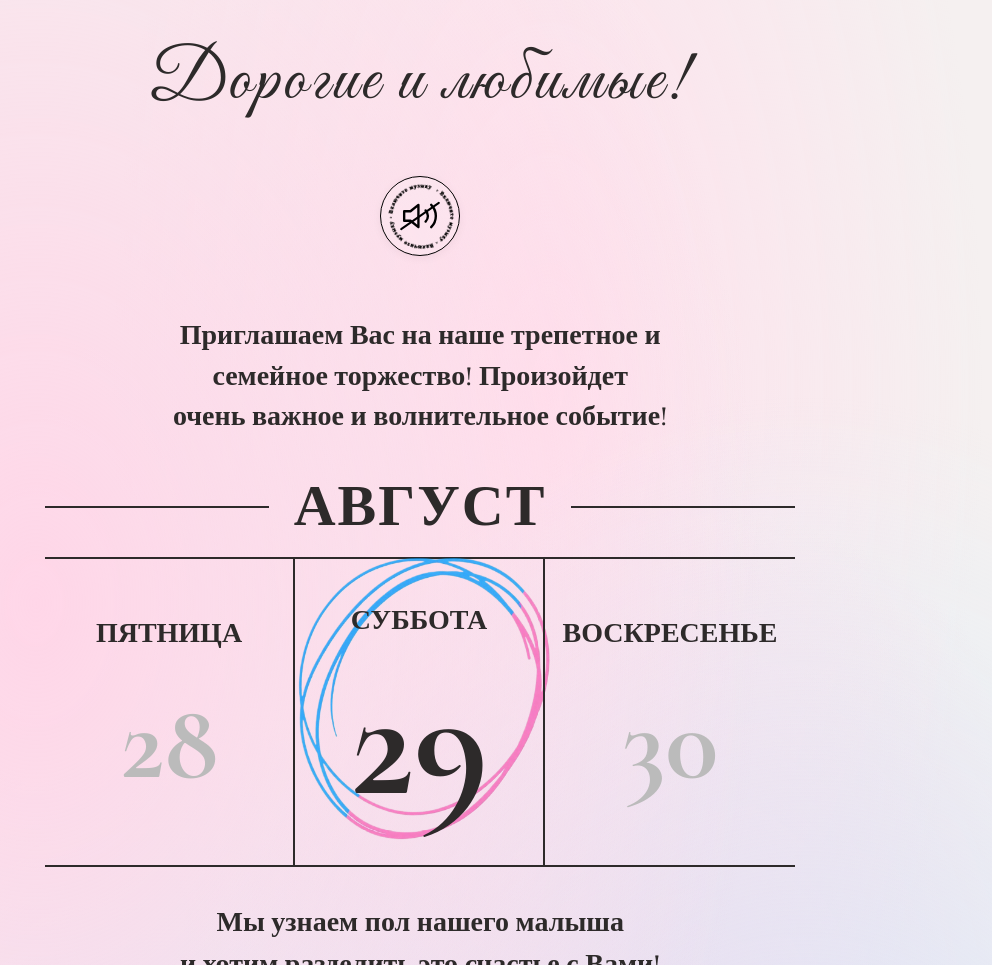
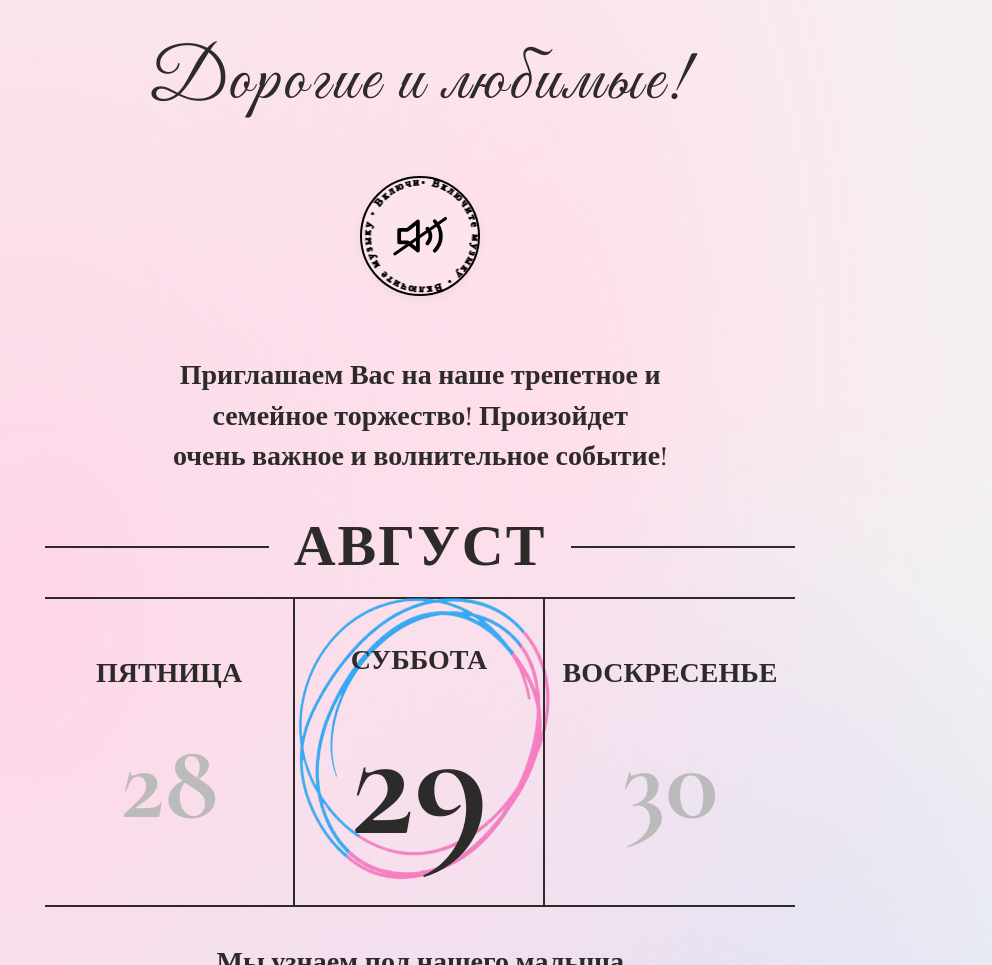
Before and after one commit to gender-party/29.08.2026, a plain HTML site: page index.html in a window 1280 px wide. Shown: the part 852-1817 px from the top of the page, without its empty margins (220-1212 px from the left). Drawn offline with nearby package versions, Linux system fonts and the light colour scheme; no server answers; a web font is replaced by a local one.

Commit message:
Update index.html

```diff
--- a/index.html
+++ b/index.html
@@ -117,7 +117,7 @@ body{font-family:Arial;overflow-x:hidden}
   padding-top: clamp(20px, 4vw, 40px);
 }
 
-/* ===== КНОПКА МУЗЫКИ ПО ЦЕНТРУ ===== */
+/* ===== КНОПКА МУЗЫКИ ПО ЦЕНТРУ - УВЕЛИЧЕННАЯ ===== */
 .music-center {
   display: flex;
   justify-content: center;
@@ -127,10 +127,10 @@ body{font-family:Arial;overflow-x:hidden}
 }
 .music-btn-center {
   position: relative;
-  width: 80px;
-  height: 80px;
+  width: 120px;
+  height: 120px;
   border-radius: 50%;
-  border: 1.5px solid #000;
+  border: 2px solid #000;
   background: rgba(255,255,255,0.15);
   backdrop-filter: blur(2px);
   display: flex;
@@ -149,11 +149,11 @@ body{font-family:Arial;overflow-x:hidden}
   transform: scale(0.92);
 }
 .music-btn-center svg {
-  width: 38px;
-  height: 38px;
+  width: 50px;
+  height: 50px;
   fill: none;
   stroke: #000;
-  stroke-width: 1.5;
+  stroke-width: 1.8;
   stroke-linecap: round;
   stroke-linejoin: round;
   transition: stroke 0.25s;
@@ -164,8 +164,8 @@ body{font-family:Arial;overflow-x:hidden}
   top: 50%;
   left: 50%;
   transform: translate(-50%, -50%) rotate(-35deg);
-  width: 48px;
-  height: 2px;
+  width: 65px;
+  height: 2.5px;
   background: #000;
   border-radius: 2px;
   pointer-events: none;
@@ -185,17 +185,17 @@ body{font-family:Arial;overflow-x:hidden}
 .music-btn-center:not(.muted) .slash {
   display: none;
 }
-/* вращающийся текст с точками */
+/* вращающийся текст с точками - увеличенный */
 .music-btn-center .rotate-text {
   position: absolute;
   top: 50%;
   left: 50%;
   transform: translate(-50%, -50%);
   width: 100%;
-  max-width: 190px;
+  max-width: 260px;
   aspect-ratio: 1/1;
   pointer-events: none;
-  animation: spin-text 16s linear infinite;
+  animation: spin-text 20s linear infinite;
 }
 .music-btn-center .rotate-text svg {
   width: 100%;
@@ -203,9 +203,9 @@ body{font-family:Arial;overflow-x:hidden}
 }
 .music-btn-center .rotate-text text {
   font-family: 'Cormorant Garamond', serif;
-  font-size: 13px;
-  font-weight: 200;
-  letter-spacing: 2.5px;
+  font-size: 18px;
+  font-weight: 300;
+  letter-spacing: 4px;
   fill: #000;
 }
 .music-btn-center.muted .rotate-text text {
@@ -804,10 +804,10 @@ body{font-family:Arial;overflow-x:hidden}
 
   <div class="title animate-on-scroll">Дорогие и любимые!</div>
 
-  <!-- ===== КНОПКА МУЗЫКИ ПО ЦЕНТРУ ===== -->
+  <!-- ===== КНОПКА МУЗЫКИ ПО ЦЕНТРУ - УВЕЛИЧЕННАЯ ===== -->
   <div class="music-center animate-on-scroll">
     <button class="music-btn-center muted" id="musicBtnCenter" aria-label="Включить музыку">
-      <svg viewBox="0 0 24 24" fill="none" stroke="currentColor" stroke-width="1.5" stroke-linecap="round" stroke-linejoin="round">
+      <svg viewBox="0 0 24 24" fill="none" stroke="currentColor" stroke-width="1.8" stroke-linecap="round" stroke-linejoin="round">
         <polygon points="11 5 6 9 2 9 2 15 6 15 11 19 11 5" />
         <path d="M19.07 4.93a10 10 0 0 1 0 14.14" />
         <path d="M15.54 8.46a5 5 0 0 1 0 7.07" />
@@ -816,11 +816,11 @@ body{font-family:Arial;overflow-x:hidden}
       <div class="rotate-text">
         <svg viewBox="0 0 200 200" xmlns="http://www.w3.org/2000/svg">
           <defs>
-            <path id="circlePathCenter" d="M 100,100 m -75,0 a 75,75 0 1,1 150,0 a 75,75 0 1,1 -150,0" />
+            <path id="circlePathCenter" d="M 100,100 m -88,0 a 88,88 0 1,1 176,0 a 88,88 0 1,1 -176,0" />
           </defs>
-          <text font-size="13" letter-spacing="2.5" fill="#000" font-weight="200" font-family="'Cormorant Garamond', serif">
-            <textPath href="#circlePathCenter" startOffset="2%">
-              • Включите музыку • Включите музыку • Включите музыку
+          <text font-size="18" letter-spacing="4" fill="#000" font-weight="300" font-family="'Cormorant Garamond', serif">
+            <textPath href="#circlePathCenter" startOffset="0%">
+              • Включите музыку • Включите музыку • Включите музыку • Включите музыку
             </textPath>
           </text>
         </svg>
```
